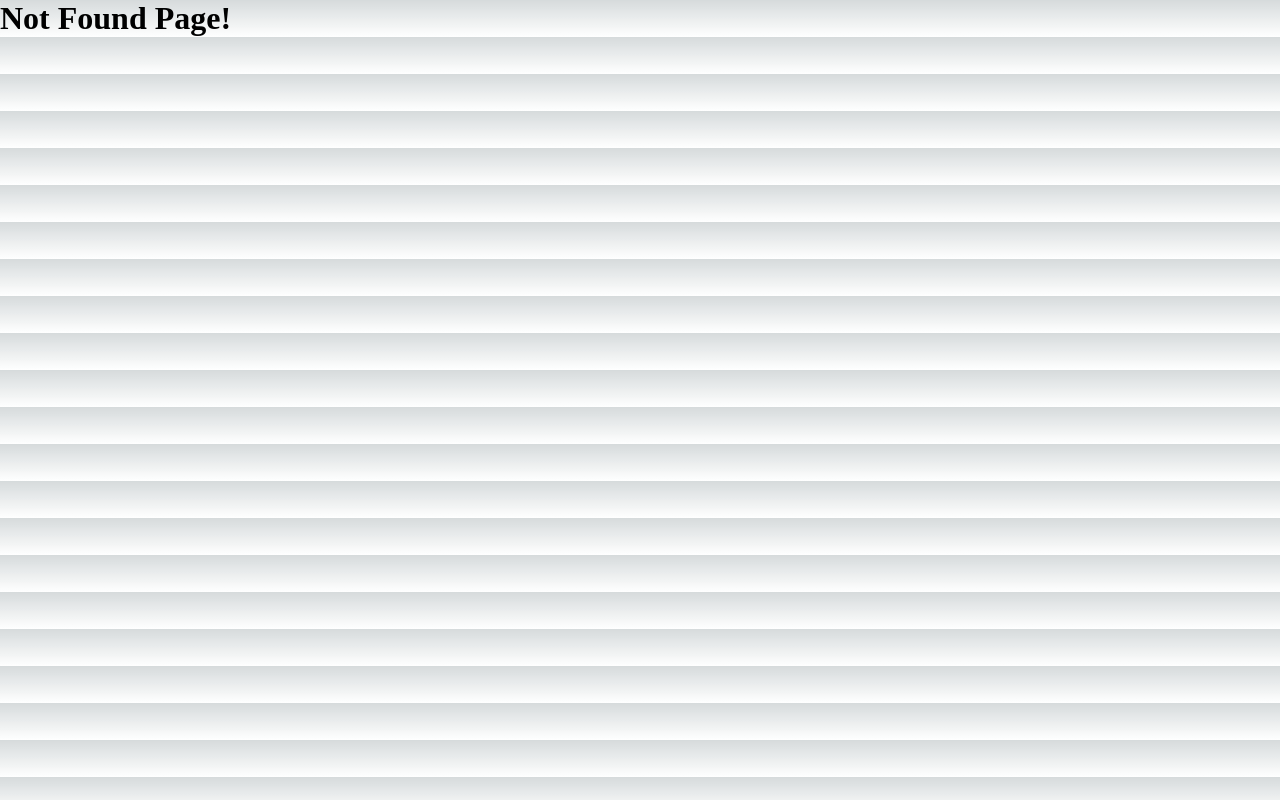
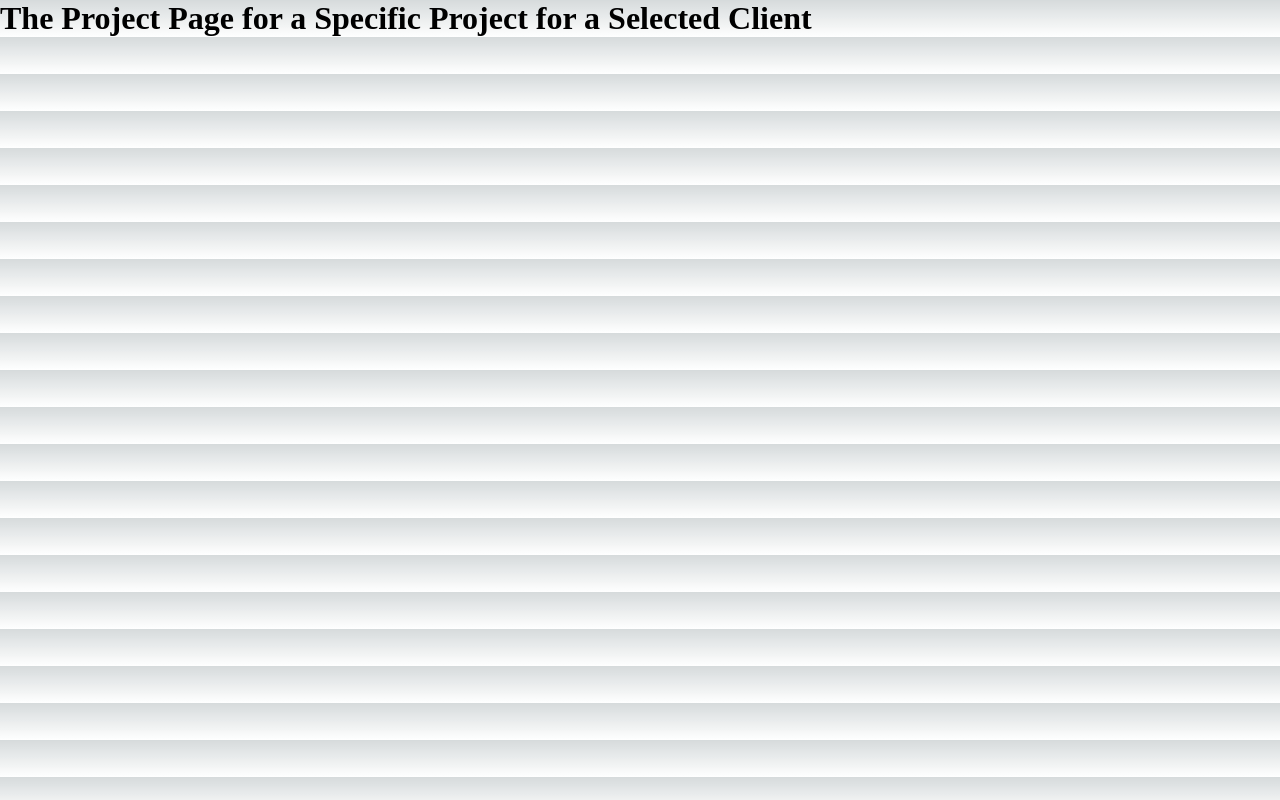
Before and after one commit to amisu1203/next-practice, a Next.js app: page /clients/1/1 in a window 1280 px wide. Before the commit this address had no page. Built offline with nearby package versions, Linux system fonts and the light colour scheme.

Commit message:
중첩된 동적 라우팅 페이지 예시

```diff
--- /dev/null
+++ b/pages/clients/[id]/[clientprojectid].js
@@ -0,0 +1,12 @@
+import { useRouter } from "next/router";
+
+function ClientPortfolioPage() {
+  const router = useRouter();
+  console.log(router.query);
+  return (
+    <div>
+      <h1>The Project Page for a Specific Project for a Selected Client</h1>
+    </div>
+  );
+}
+export default ClientPortfolioPage;
```
